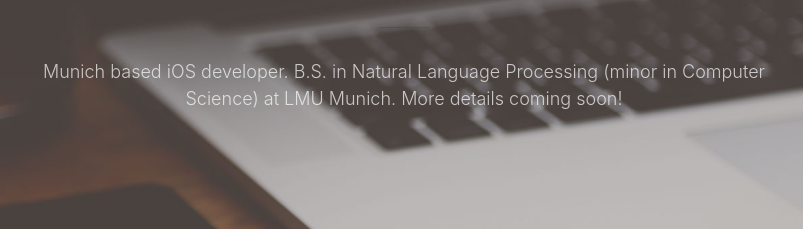
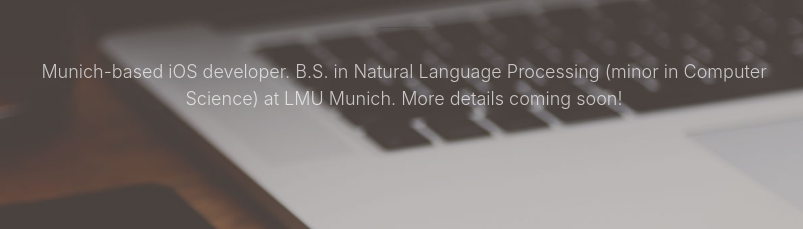
Before and after one commit to ttamada/ttamada.github.io, a website with bundled scripts: page index.html in a window 1280 px wide. Shown: the part 348-577 px from the top of the page, 236-1039 px from the left. Built offline with nearby package versions, Linux system fonts and the light colour scheme.

Commit message:
updated subtitle

```diff
--- a/index.html
+++ b/index.html
@@ -57,7 +57,7 @@
         <div class="header-content-inner">
           <h1 id="homeHeading">Tetsuhiro Tamada</h1>
           <hr>
-          <p>Munich based iOS developer. B.S. in Natural Language Processing (minor in Computer Science) at LMU Munich. More details coming soon!</p>
+          <p>Munich-based iOS developer. B.S. in Natural Language Processing (minor in Computer Science) at LMU Munich. More details coming soon!</p>
           <!-- <a class="btn btn-primary btn-xl" href="#about">Find Out More</a> -->
         </div>
       </div>
```
